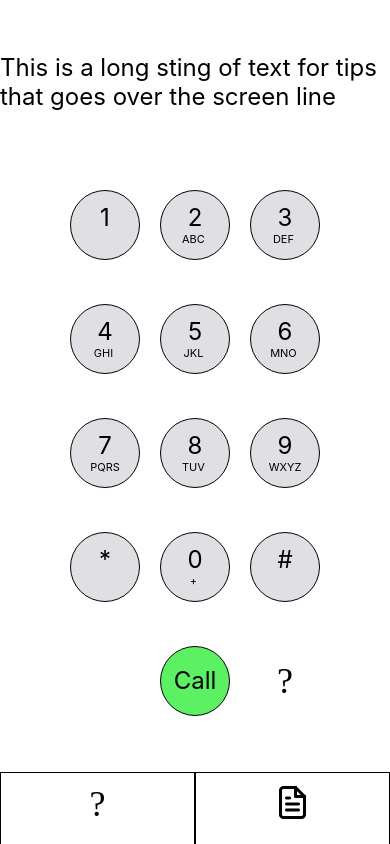
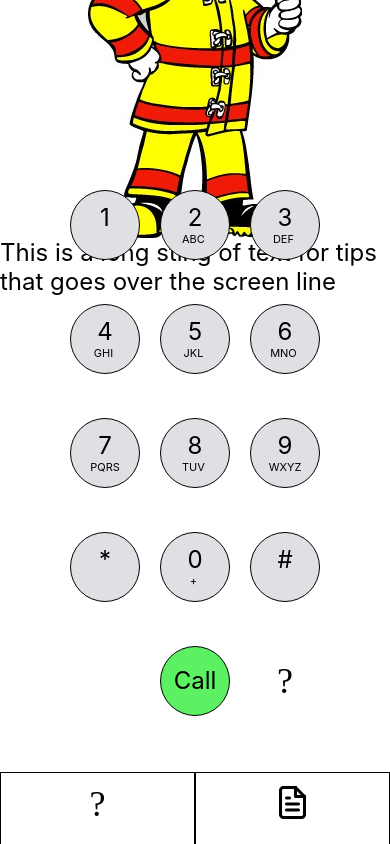
Before and after one commit to AveryCameronUofR/ENSE471-FireSafety, a React Native app: screen / in a window 390 px wide. Built offline with nearby package versions, Linux system fonts and the light colour scheme.

Commit message:
Added image to tip container
This is WIP and will need to be styled and fixed for proper display

```diff
--- a/Components/Tips.tsx
+++ b/Components/Tips.tsx
@@ -1,9 +1,14 @@
 import React from "react";
-import { View, StyleSheet, Text } from "react-native";
+import { View, StyleSheet, Text, Image } from "react-native";
 
 const Tips = (props: { info: string }) => {
+
+
+  let image: JSX.Element = <Image source={require('../assets/Sparky_GoodJob.jpg')}/>;
+
   return (
     <View style={styles.Tips}>
+      {image}
       <Text style={styles.TipsInfo}>{props.info}</Text>
     </View>
   );
```
Also changed, not shown: assets/SparkyFireDog.jpg (added).
